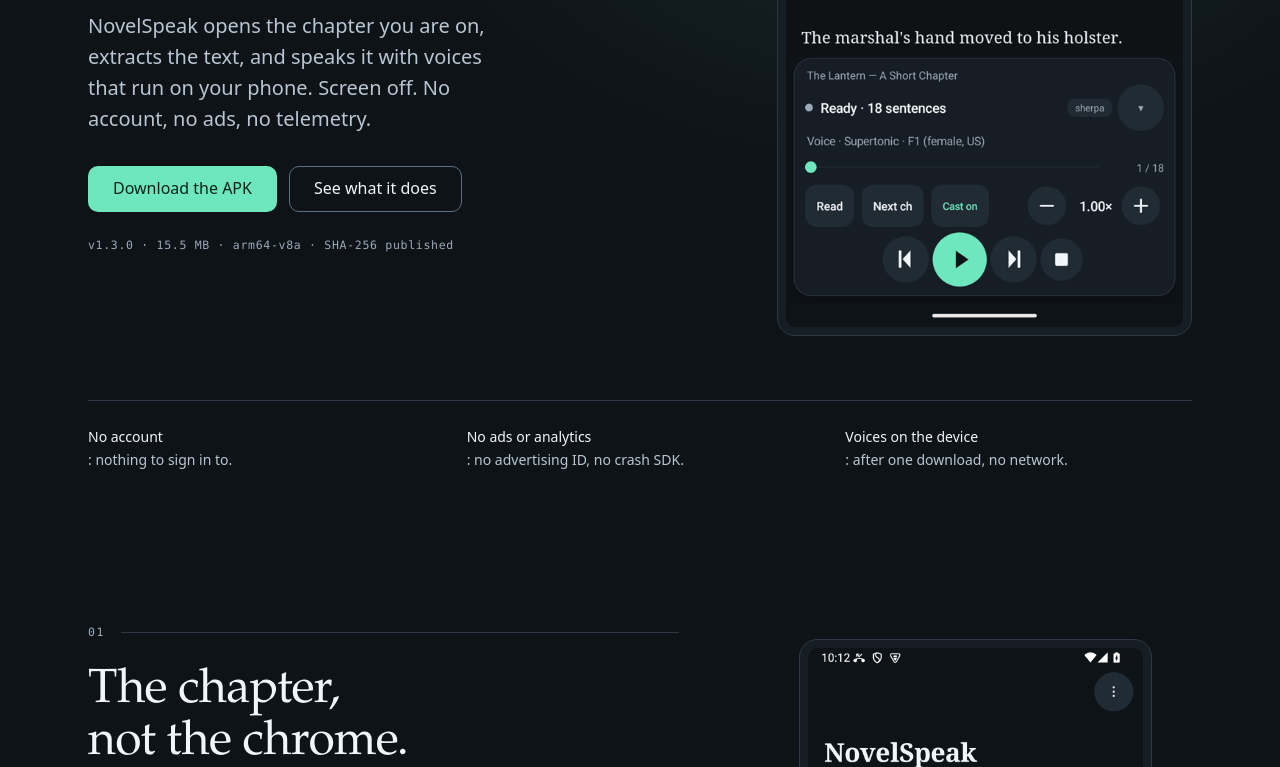
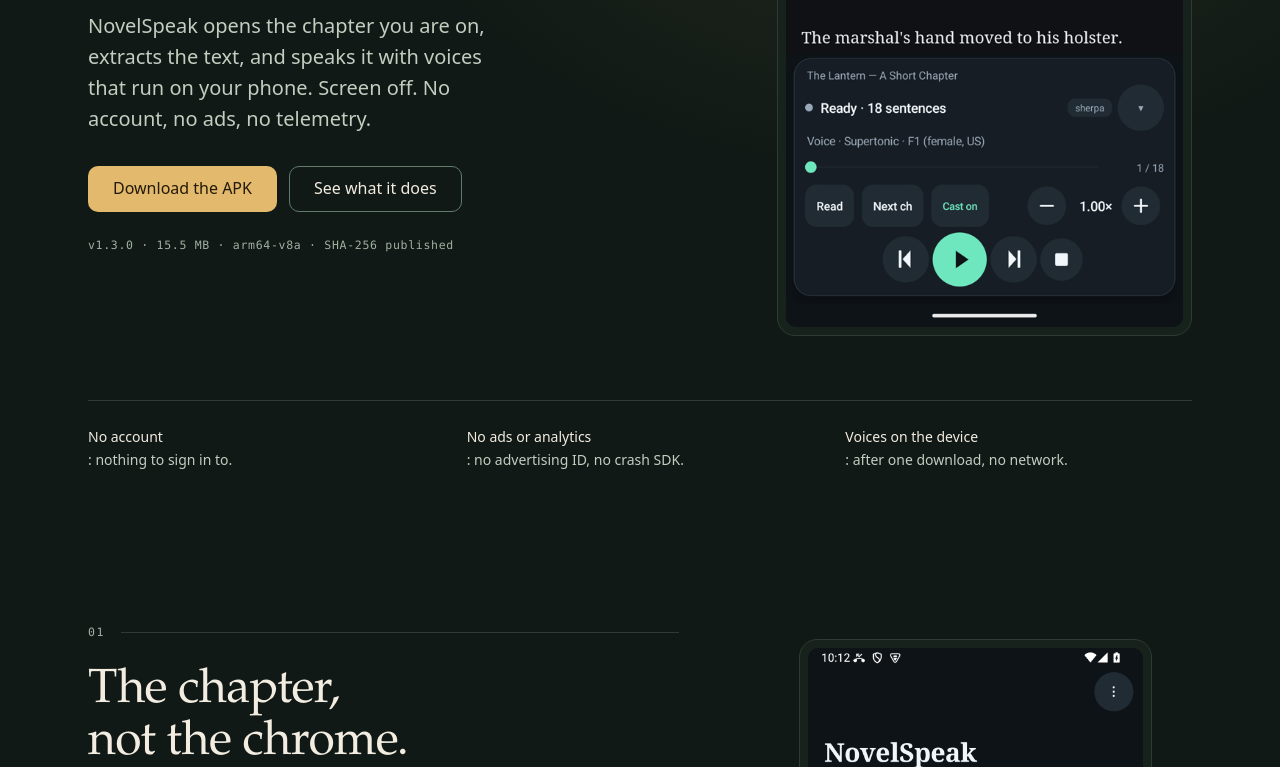
Before and after one commit to vipulgote1999/NovelSpeak, a plain HTML site: page site/index.html in a window 1280 px wide. Shown: the part 491-1258 px from the top of the page. Drawn offline with Linux system fonts and the light colour scheme.

Commit message:
feat(site): move the site to an ink-and-brass palette
Deep green-black ground, bone text, a brass reading lamp and parchment paper replace the blue-black and mint. The app's mint UI stays as the cool product signal inside the warm frame.

```diff
--- a/site/assets/site.css
+++ b/site/assets/site.css
@@ -4,36 +4,36 @@
    Every colour, radius, space and duration below is a token; no component rule invents one. */
 
 :root {
-  /* ground and ink */
-  --ink: #0e1318;
-  --ink-2: #161d24;
-  --ink-3: #1d262e;
-  --rule: #2c3944;
-  --rule-ui: #5b6f80;
+  /* ground and ink: a deeper green-black, warmed for the brass lamp */
+  --ink: #101915;
+  --ink-2: #17221c;
+  --ink-3: #1f2c25;
+  --rule: #2d3b32;
+  --rule-ui: #617b6c;
 
-  /* text on ink */
-  --text: #f1f6fa;
-  --text-2: #b9c6d2;
-  --text-3: #9aa9b8;
+  /* text on ink: bone, not blue-white */
+  --text: #f2ece1;
+  --text-2: #c4cdc0;
+  --text-3: #9fb0a2;
 
-  /* the one accent */
-  --accent: #6fe7be;
-  --accent-hover: #5fd6ae;
-  --accent-ink: #06231a;
+  /* the one accent: brass, the reading lamp */
+  --accent: #e2b96d;
+  --accent-hover: #d4a95c;
+  --accent-ink: #241a08;
 
-  /* the one light surface */
-  --paper: #f2ece2;
-  --paper-2: #e8dfd0;
-  --paper-sheet: #fbf7ef;
-  --paper-rule: #cfc3ae;
-  --paper-text: #191c1f;
-  --paper-text-2: #4b5157;
-  --paper-accent: #0f5138;
-  --paper-highlight: rgba(15, 81, 56, 0.14);
+  /* the one light surface: parchment */
+  --paper: #f1e8d6;
+  --paper-2: #e6dbc6;
+  --paper-sheet: #fbf5e9;
+  --paper-rule: #cfc1a8;
+  --paper-text: #1b211b;
+  --paper-text-2: #4e574e;
+  --paper-accent: #2e5a43;
+  --paper-highlight: rgba(46, 90, 67, 0.14);
 
   /* the one glow, and the one shadow */
-  --lamp: radial-gradient(60% 50% at 72% 28%, rgba(111, 231, 190, 0.10), transparent 70%);
-  --shadow-paper: 0 32px 64px -40px rgba(25, 28, 31, 0.55);
+  --lamp: radial-gradient(60% 50% at 72% 28%, rgba(226, 185, 109, 0.10), transparent 70%);
+  --shadow-paper: 0 32px 64px -40px rgba(20, 26, 21, 0.55);
 
   /* type */
   --serif: ui-serif, "Iowan Old Style", "Palatino Linotype", Palatino, "Book Antiqua", Georgia, "Times New Roman", serif;
--- a/site/index.html
+++ b/site/index.html
@@ -7,7 +7,7 @@
   <meta name="description" content="An Android reader that extracts the chapter you are on and speaks it with voices that run on your phone. Screen-off playback, no account, no ads, no telemetry.">
   <meta name="page-type" content="software">
   <meta name="site-kind" content="software">
-  <meta name="theme-color" content="#0e1318">
+  <meta name="theme-color" content="#101915">
   <meta name="color-scheme" content="dark light">
   <meta property="og:type" content="website">
   <meta property="og:site_name" content="NovelSpeak">
```
Also changed, not shown: site/404.html (+3 -3 lines), site/changelog/index.html (+1 -1 lines), site/features/index.html (+1 -1 lines), site/privacy/index.html (+1 -1 lines), site/voices/index.html (+1 -1 lines).
